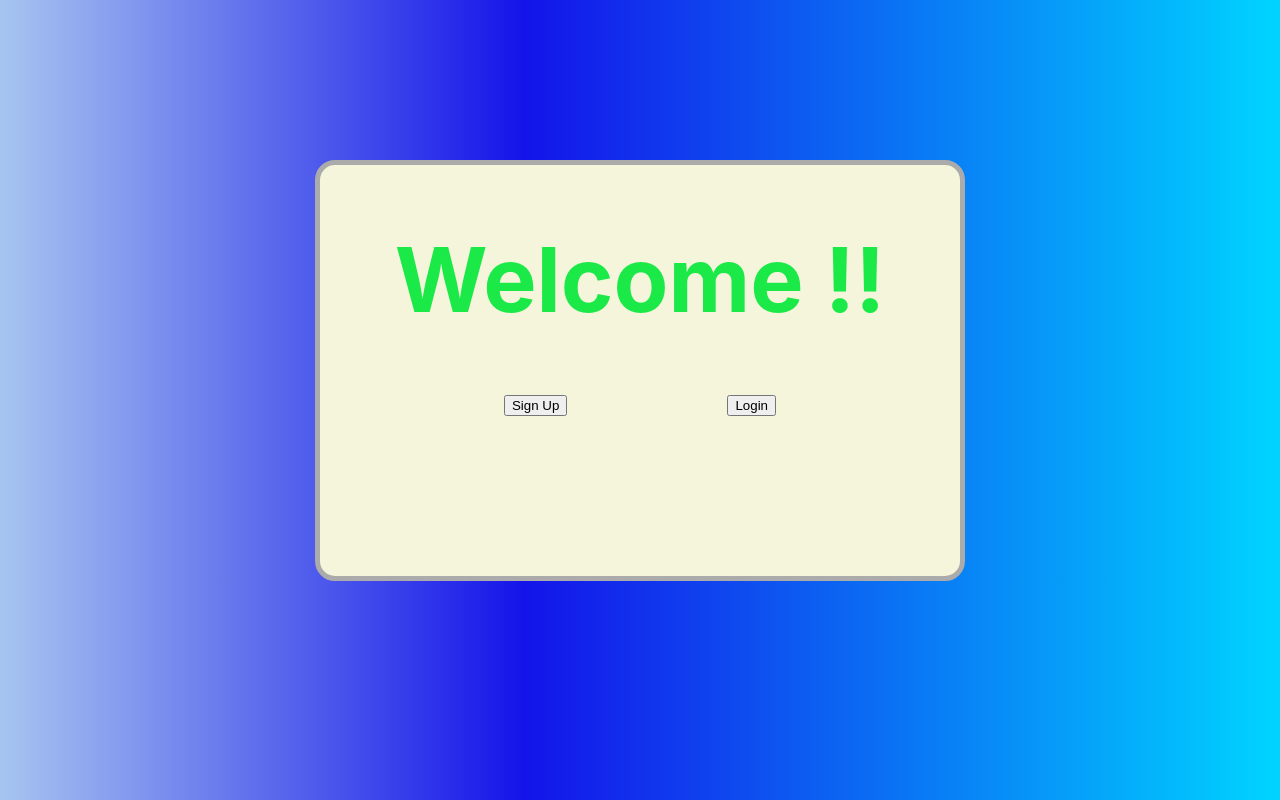
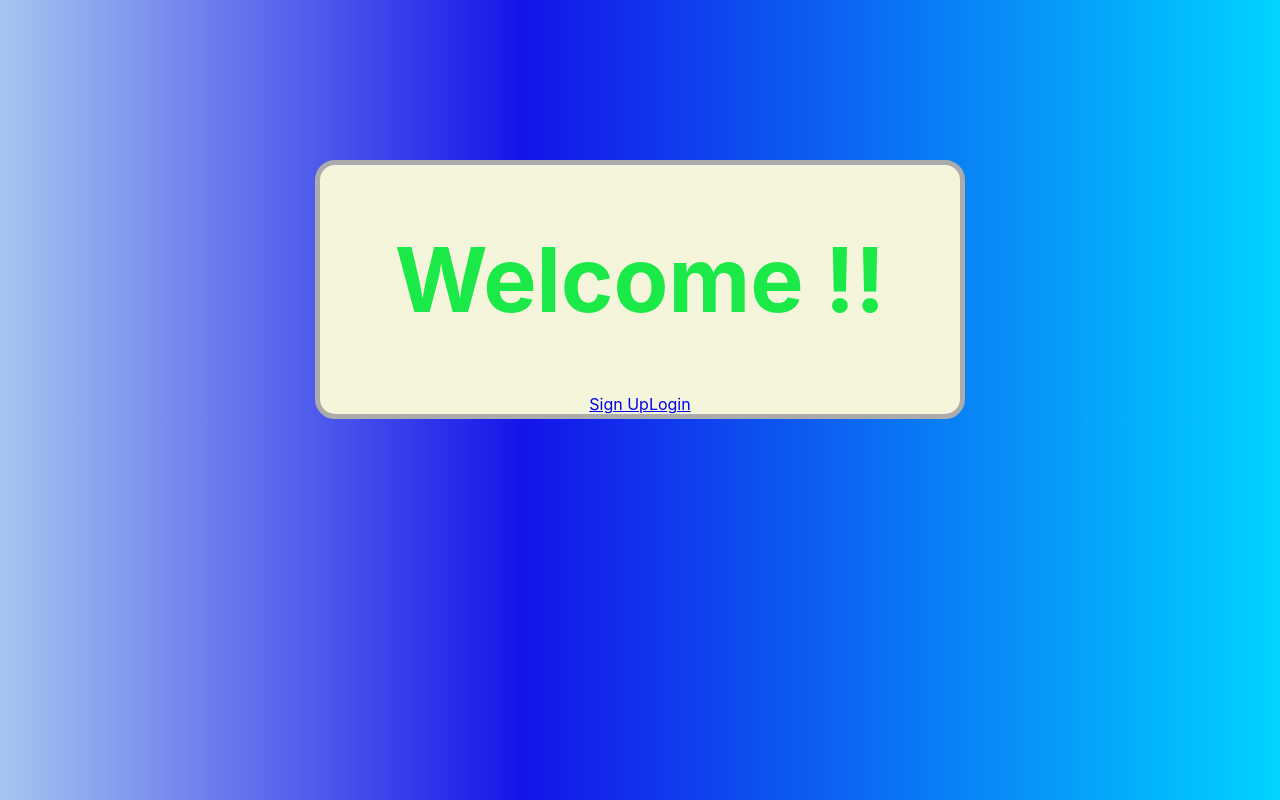
Before and after one commit to ydv-ankit/Authentication, a React (Create React App) app in the folder client/: page / in a window 1280 px wide. Built offline with nearby package versions, Linux system fonts and the light colour scheme.

Commit message:
homepage done

```diff
--- a/client/src/components/Home.jsx
+++ b/client/src/components/Home.jsx
@@ -1,22 +1,15 @@
 import React from 'react'
 import './Home.css'
+import { Link } from 'react-router-dom'
 
 export const Home = () => {
   return (
     <div className="container">
       <h1>Welcome !!</h1>
       <div className="btn">
-        <Button innerText="Sign Up" />
-        <Button innerText="Login" />
+        <Link to="/signup" className='link'>Sign Up</Link>
+        <Link to="/login" className='link'>Login</Link>
       </div>
     </div>
   )
 }
-
-const Button = ({ innerText }) => {
-  return (
-      <button>
-        {innerText}
-      </button>
-  );
-}
```
